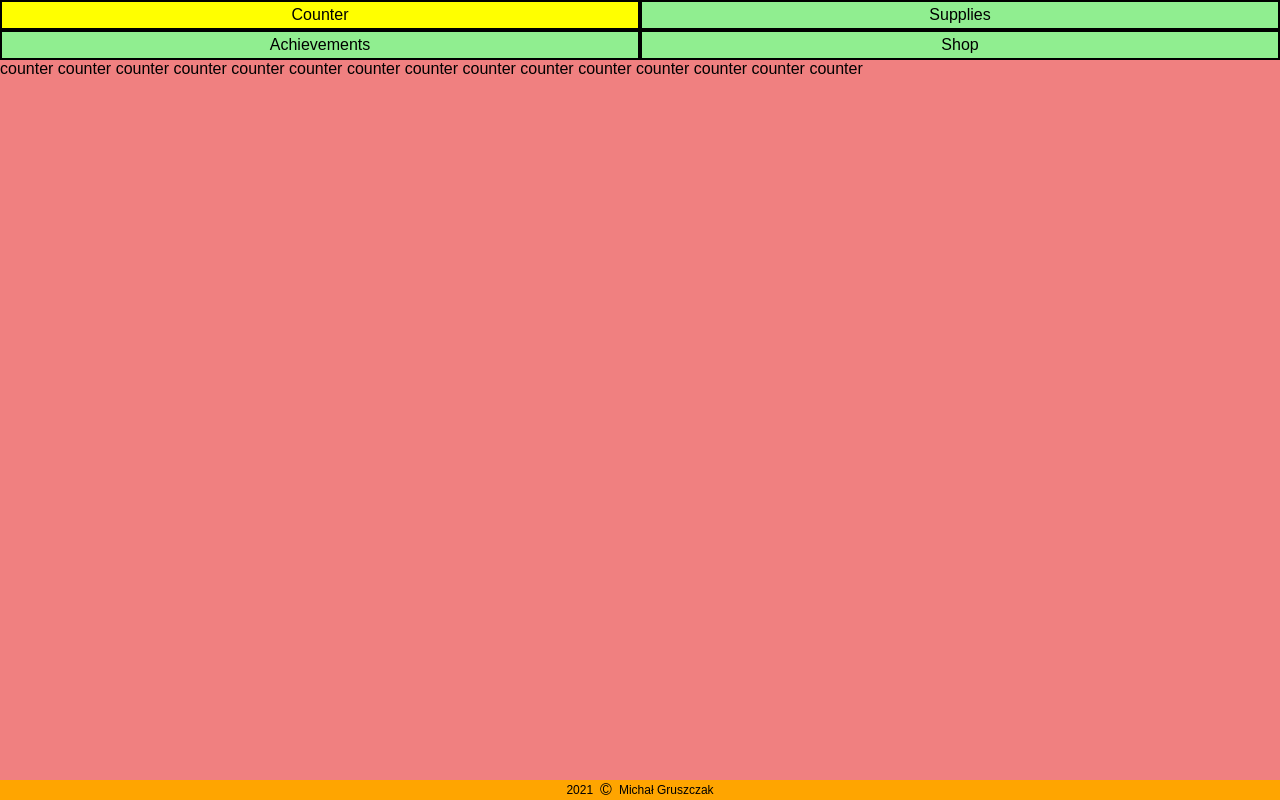
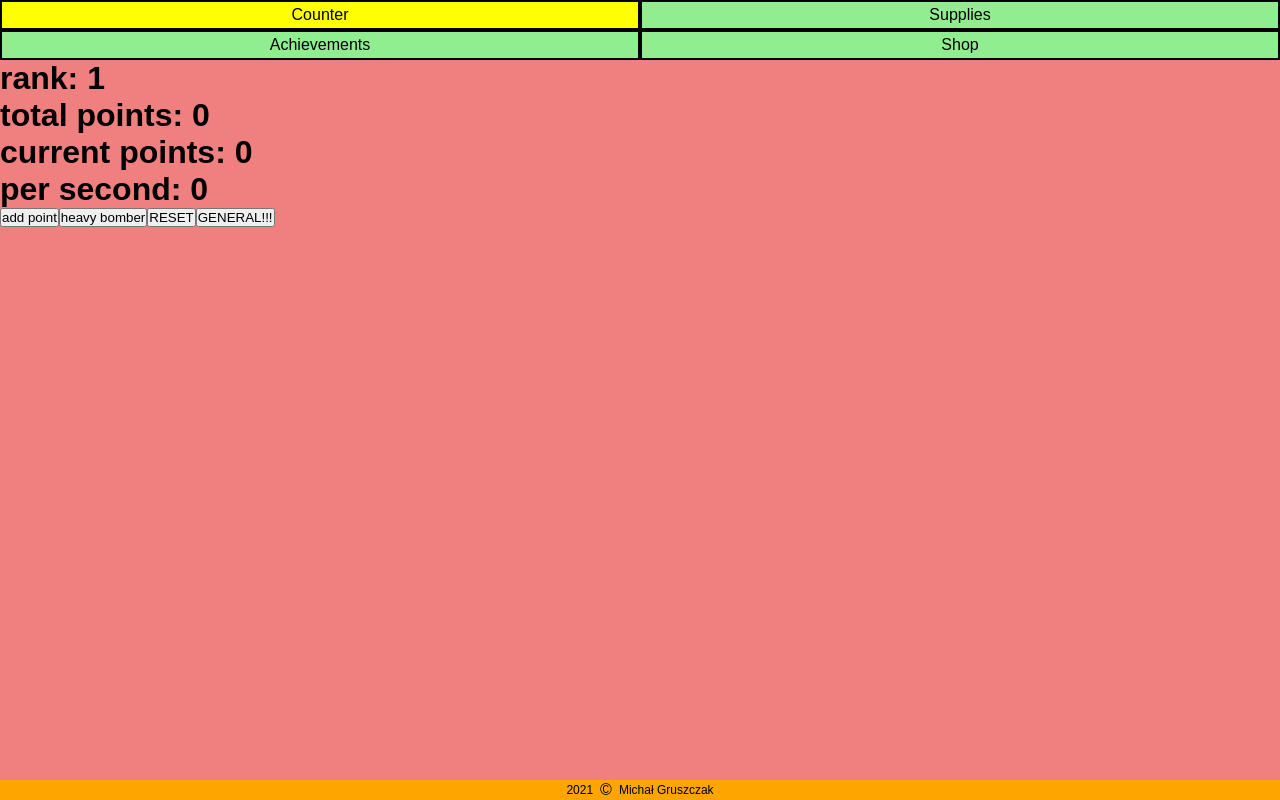
Before and after one commit to MichalGruszczak/DESTROY_COUNTER_React_MobX, a React (Create React App) app: page /counter in a window 1280 px wide. Built offline with nearby package versions, Linux system fonts and the light colour scheme.

Commit message:
Add MobX counterState with counter operating functions and add empty localStorage

```diff
--- a/package.json
+++ b/package.json
@@ -6,6 +6,8 @@
   "main": "src/index.js",
   "dependencies": {
     "@material-ui/core": "4.11.4",
+    "mobx": "6.3.0",
+    "mobx-react": "7.1.0",
     "node-sass": "5.0.0",
     "react": "17.0.2",
     "react-dom": "17.0.2",
--- a/src/App.js
+++ b/src/App.js
@@ -4,6 +4,7 @@ import Navbar from "./components/Navbar/Navbar";
 import { Switch, Route } from "react-router-dom";
 import Footer from "./components/Footer/Footer";
 import Loader from "./components/Loader/Loader";
+import { CounterStore, CounterStoreProvider } from "./store/counterStore";
 
 // lazy import subpages
 const CounterPage = React.lazy(() =>
@@ -25,8 +26,12 @@ const routes = [
   { path: "/shop", component: ShopPage, exact: false }
 ];
 
+// store - instance of store class
+const counterStore = new CounterStore();
+
 export default function App() {
   return (
+    <CounterStoreProvider store={counterStore}>
       <div className="App">
         <Navbar />
         <Switch>
@@ -34,6 +39,7 @@ export default function App() {
             {routes.map((item) => {
               return (
                 <Route
+                  key={item.path}
                   path={item.path}
                   component={item.component}
                   exact={item.exact}
@@ -44,5 +50,6 @@ export default function App() {
         </Switch>
         <Footer />
       </div>
+    </CounterStoreProvider>
   );
 }
--- a/src/components/CounterPage/CounterPage.js
+++ b/src/components/CounterPage/CounterPage.js
@@ -1,13 +1,44 @@
-import React from "react";
+import React, { useEffect } from "react";
 import "./counterPage.scss";
+import { observer } from "mobx-react";
+import { useCounterStore } from "../../store/counterStore";
 
-const CounterPage = () => {
+const CounterPage = observer(() => {
+  const counterStore = useCounterStore();
+
+  // check for localStorage exist
+  if (
+    !localStorage.getItem("totalPoints") &&
+    !localStorage.getItem("rankTarget")
+  ) {
+    localStorage.setItem("rank", 1);
+    localStorage.setItem("totalPoints", 0);
+    localStorage.setItem("currentPoints", 0);
+    localStorage.setItem("perSecond", 0);
+    localStorage.setItem("rankTarget", 10);
+  } else console.log("localStorage exist");
+
+  // update rank
+  useEffect(() => {
+    counterStore.updateRankByTotalPoints();
+  }, [counterStore, counterStore.totalPoints]);
+
   return (
     <div className="counterPage">
-      counter counter counter counter counter counter counter counter counter
-      counter counter counter counter counter counter
+      <h1>rank: {counterStore.rank}</h1>
+      <h1>total points: {counterStore.totalPoints}</h1>
+      <h1>current points: {counterStore.currentPoints}</h1>
+      <h1>per second: {counterStore.perSecond}</h1>
+      <button onClick={counterStore.pointClick}>add point</button>
+      <button onClick={() => counterStore.addPerSecond(10)}>
+        heavy bomber
+      </button>
+      <button onClick={counterStore.resetAll}>RESET</button>
+      <button onClick={counterStore.clickGeneralStartInterval}>
+        GENERAL!!!
+      </button>
     </div>
   );
-};
+});
 
 export default CounterPage;
--- a/src/components/Navbar/Navbar.js
+++ b/src/components/Navbar/Navbar.js
@@ -15,7 +15,7 @@ const Navbar = () => {
     <div className="navbar">
       {navItems.map((item) => {
         return (
-          <NavLink className="navbar__navItem" to={item.to}>
+          <NavLink key={item.text} className="navbar__navItem" to={item.to}>
             {item.text}
           </NavLink>
         );
--- /dev/null
+++ b/src/store/counterStore.js
@@ -0,0 +1,81 @@
+import { makeAutoObservable } from "mobx";
+import { createContext, useContext } from "react";
+
+class CounterStore {
+  rank = 1;
+  // total points for rank and achievements
+  totalPoints = 0;
+  // curent points for shop
+  currentPoints = 0;
+  perSecond = 0;
+  rankTarget = 10;
+
+  constructor() {
+    makeAutoObservable(this);
+  }
+
+  // main button click
+  pointClick = () => {
+    this.totalPoints++;
+    this.currentPoints++;
+  };
+
+  // add per second - value param. from destroy machine
+  addPerSecond = (value) => {
+    const perSecondCopy = this.perSecond;
+    const newPerSecond = perSecondCopy + value;
+    this.perSecond = newPerSecond;
+  };
+
+  // check General - start setInterval
+  clickGeneralStartInterval = () => {
+    this.perSecond += 1;
+    const interval = setInterval(() => {
+      this.totalPoints += this.perSecond;
+      this.currentPoints += this.perSecond;
+    }, 1000);
+    if (this.perSecond === 0) clearInterval(interval);
+  };
+
+  // update rank
+  updateRankByTotalPoints = () => {
+    if (this.totalPoints === 10) {
+      this.rank++;
+      this.rankTarget = this.rankTarget * 2;
+    } else if (
+      this.totalPoints > this.rankTarget / 2 &&
+      this.totalPoints >= this.rankTarget
+    ) {
+      this.rank++;
+      this.rankTarget = this.rankTarget * 2;
+    }
+  };
+
+  // reset all
+  resetAll = () => {
+    this.rank = 1;
+    this.totalPoints = 0;
+    this.currentPoints = 0;
+    this.perSecond = 0;
+    this.rankTarget = 10;
+  };
+}
+
+// store context - with class instance
+const CounterStoreContext = createContext(new CounterStore());
+
+// provider
+const CounterStoreProvider = ({ store, children }) => {
+  return (
+    <CounterStoreContext.Provider value={store}>
+      {children}
+    </CounterStoreContext.Provider>
+  );
+};
+
+// hook to use counter store
+const useCounterStore = () => {
+  return useContext(CounterStoreContext);
+};
+
+export { CounterStore, CounterStoreProvider, useCounterStore };
```
Lines whose indentation alone changed are shown as unchanged.
